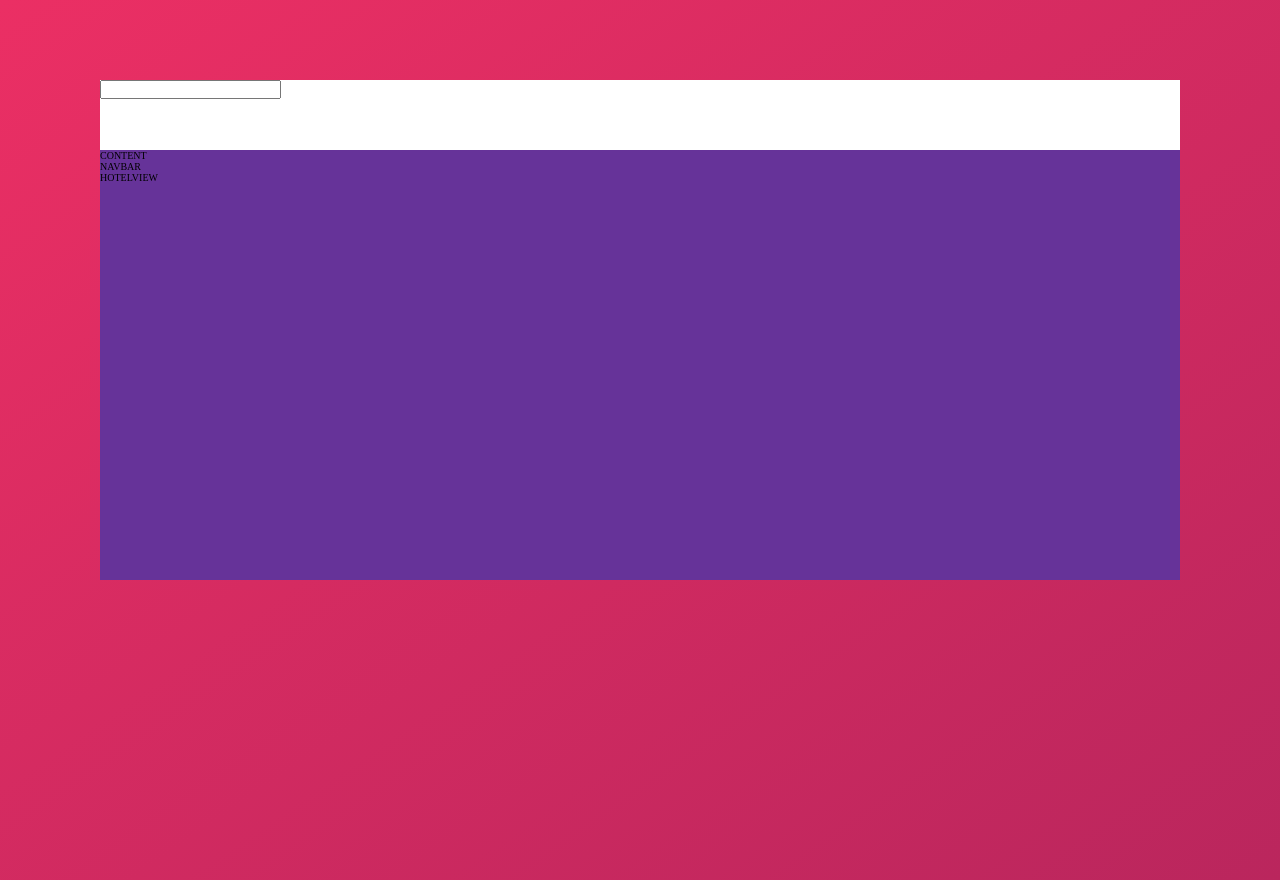
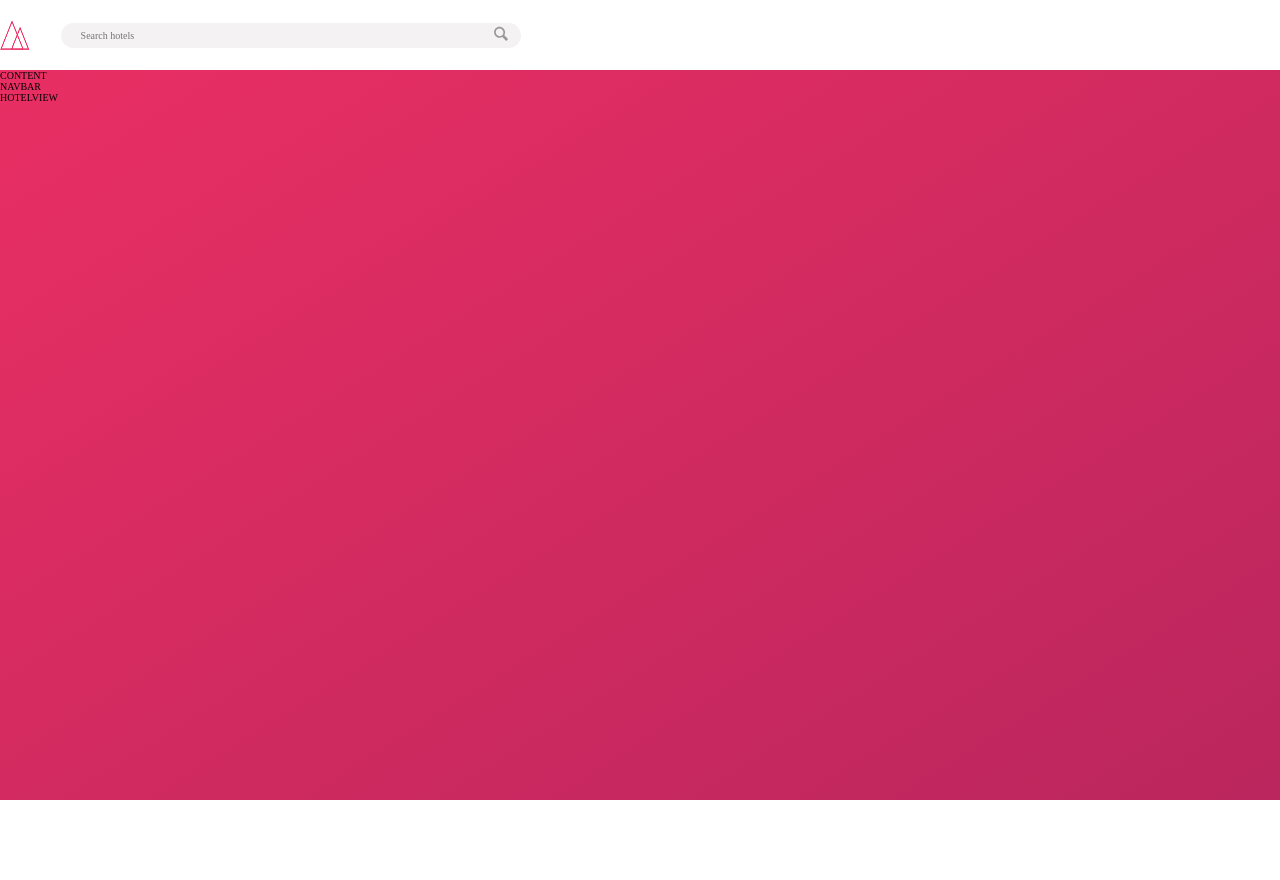
Before and after one commit to Senhaji-Rhazi-Hamza/udemy-css-trillo, a website: page index.html in a window 1280 px wide. After the commit the page ends 800 px from the top, so only its background shows below. Drawn offline with Linux system fonts and the light colour scheme.

Commit message:
wip project trillo

```diff
--- a/index.html
+++ b/index.html
@@ -10,13 +10,14 @@
   <body>
     <div class="container">
       <div class="header">
-        <form action="#" class="search">
-            <input type="text" class="search__input">
-            <!-- <button class="search__button">
+        <img src="img/logo.png" alt="trillo logo" class="logo">
+         <form action="#" class="search">
+            <input type="text" class="search__input"  placeholder="Search hotels">
+            <button class="search__button">
                 <svg class="search__icon">
                     <use xlink:href="img/sprite.svg#icon-magnifying-glass"></use>
                 </svg>
-            </button> -->
+            </button>
         </form>
       </div>
       <div class="content">
--- /dev/null
+++ b/sass/_component.scss
@@ -0,0 +1,51 @@
+.logo {
+    width: 3rem;
+    height: 3rem;
+
+}
+
+.search {
+    flex: 0 0 40%;
+    display: flex;
+
+    justify-content: center;
+    align-items: center;
+    &__input {
+        font-family: inherit;
+        font-size: inherit;
+        color: inherit;
+        width: 90%;
+        border: none;
+        border-radius: 100px;
+        margin-right: -3rem;
+        background-color:  var(--color-grey-light-2);
+        padding: 0.7rem 2rem;
+
+        // border: none;
+        &:focus {
+            outline: none;
+            width: 100%;
+            background-color: var(--color-grey-light-3);
+        }
+
+    }
+    &__button {
+        border: none;
+        background-color:  var(--color-grey-light-2);
+        &:focus {
+            outline: none;
+        }
+
+        &:active {
+            transform: translateY(2px);
+        }
+    }
+    &__icon {
+        width: 2rem;
+        height: 1.75rem;
+        fill: var(--color-grey-dark-3);
+
+    }
+
+
+}
--- a/sass/_layout.scss
+++ b/sass/_layout.scss
@@ -1,9 +1,11 @@
-.container {
-    background-color: rebeccapurple;
-    margin: 8rem 10rem;
-    min-height: 50rem;
-}
+// .container {
+//     background-color: rebeccapurple;
+//     margin: 8rem 10rem;
+//     min-height: 50rem;
+// }
 .header {
     background-color: white;
     height: 7rem;
+    display: flex;
+    align-items: center;
 }
--- a/sass/main.scss
+++ b/sass/main.scss
@@ -1,2 +1,3 @@
 @import 'base';
 @import 'layout';
+@import 'component';
```
Also changed, not shown: css/style.css.
